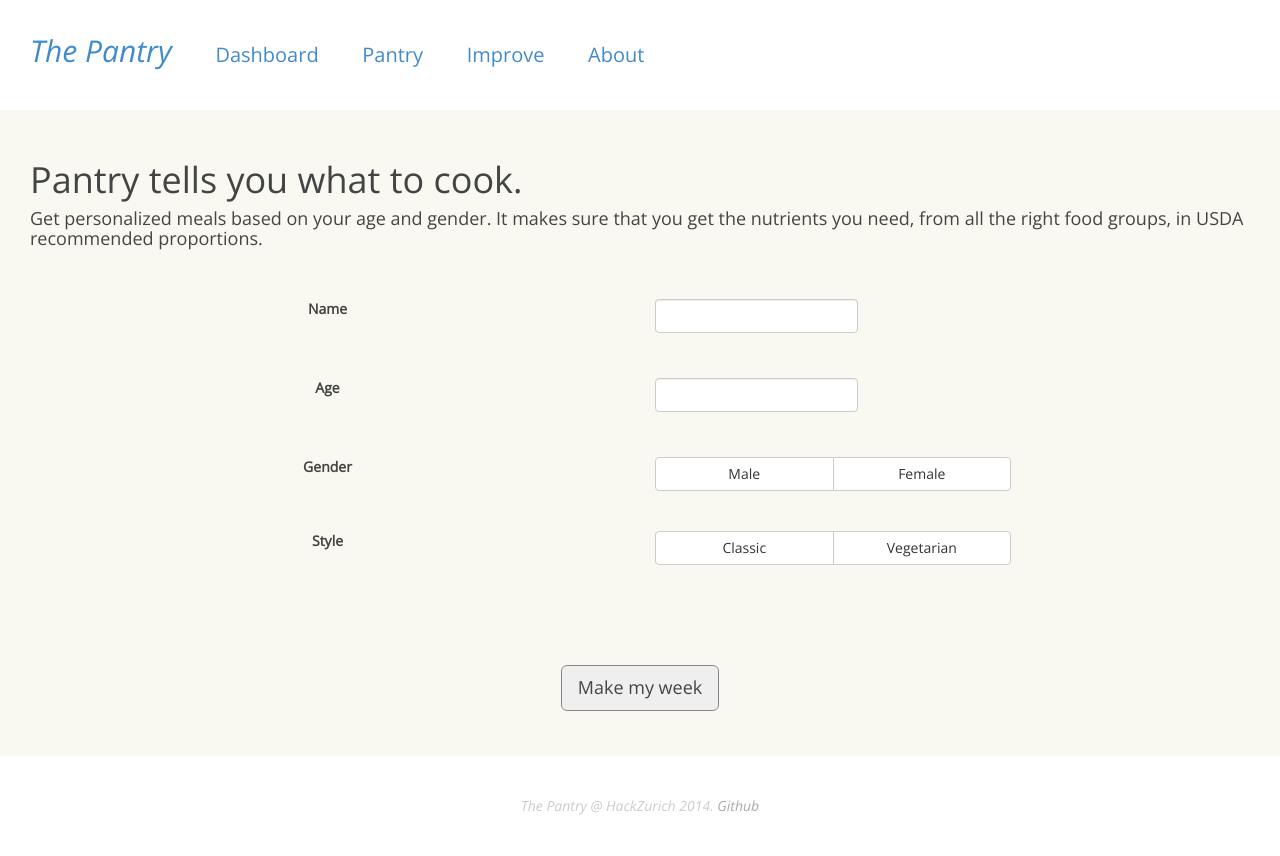
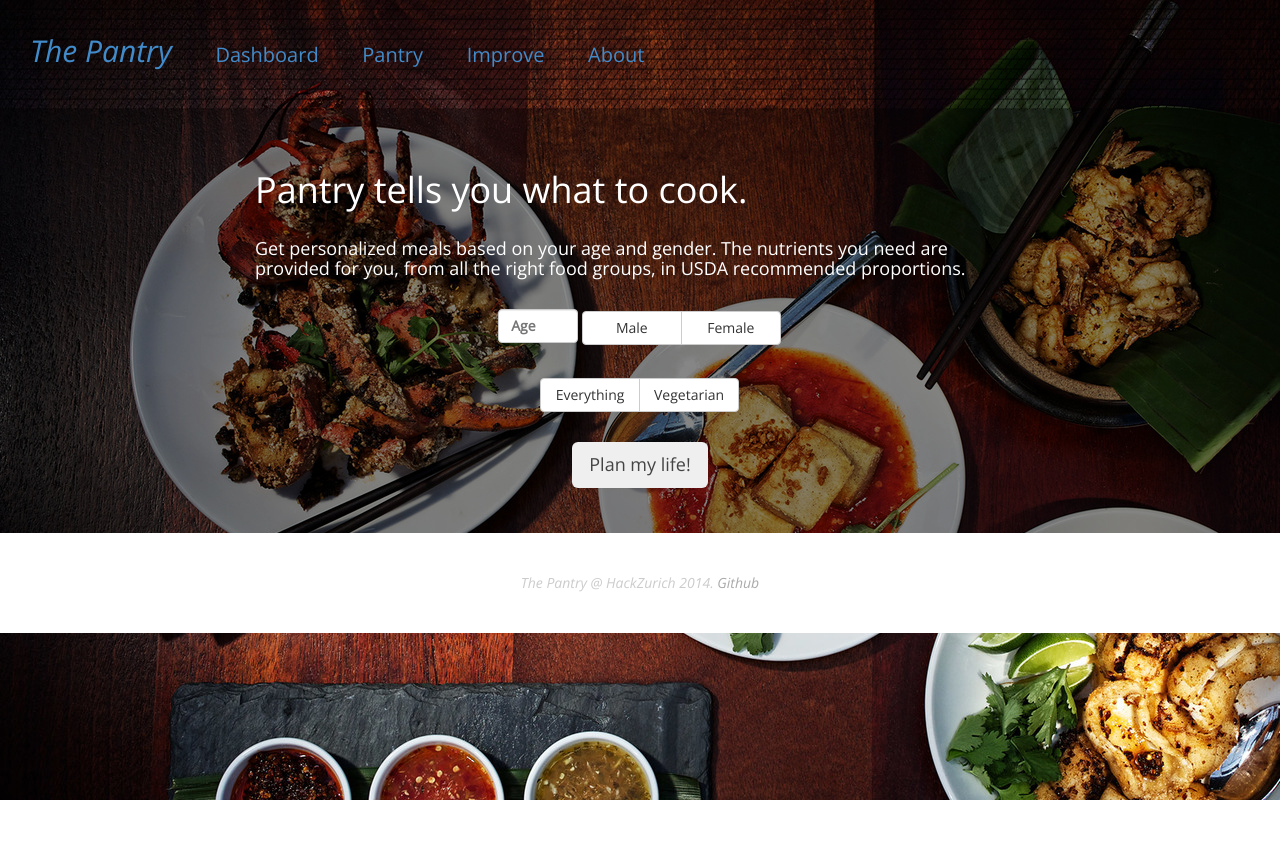
Before and after one commit to create/foodplan, a Django app: page / in a window 1280 px wide. After the commit the page ends 800 px from the top, so only its background shows below. Run offline with Django 3.2, Linux system fonts and the light colour scheme; parts of the project's set-up code (start-up, migrations or seed data) failed here and were passed over; some libraries are stand-ins or nearby versions.

Commit message:
Homepage style

```diff
--- a/static/css/core.css
+++ b/static/css/core.css
@@ -9,7 +9,9 @@ body > div, header, footer {
 }
 header {
     background: white;
-
+    background: url('../img/background.jpg');
+    background-size: cover;
+    background-position: top;
 }
 .logo {
     font-style: italic;
@@ -70,9 +72,6 @@ input[type=number] {
     width: 60%;
 }
 
-.btn-submit {
-    border-color: #888;
-}
 
 .yummly-id {
     width: 50%;
--- a/templates/home.html
+++ b/templates/home.html
@@ -3,47 +3,56 @@
 
 {% block title %}Home{% endblock %}
 
+{% block custom_css %}
+<style>
+body {
+    background-color: transparent;
+    background-image: url('{% static "img/background.jpg" %}');
+}
+header {
+    background-image: url('{% static "img/small_steps.png" %}');
+    background-size: auto;
+    background-position: bottom;
+}
+.content {
+    background-image: url('{% static "img/shade.png" %}');
+}
+.content .container {
+    max-width: 800px;
+    color: white;
+}
+.content form {
+    color: #444444;
+}
+h1, h2, h3, h4, h5, h6, p {
+    margin-top: 30px;
+    margin-bottom: 30px;
+}
+form {
+    text-align: center;
+}
+.btn-group {
+    width: 200px;
+}
+.row {
+    margin-bottom: 30px;
+    margin-top: 30px;
+}
+</style>
+{% endblock %}
+
 {% block page_content %}
-
-<h1>Pantry tells you what to cook.</h1>
-<h4>Get personalized meals based on your age and gender. It makes sure that you get the nutrients you need, from all the right food groups, in USDA recommended proportions.</h4>
+<div class="container">
+    <h1>Pantry tells you what to cook.</h1>
+    <h4>Get personalized meals based on your age and gender. The nutrients you need are provided for you, from all the right food groups, in USDA recommended proportions.</h4>
 
 
-<form method="post" action="dashboard">
-    <div class="form-group">
+    <form method="post" action="dashboard" class="info">
 
-        <div class="row">
-            <div class="col-md-6 col-prefs text-center">
-                <label for="formGroupInputLarge">
-                Name
+            <div class="row">
+                <label>
+                    <input type="number" min="5" class="form-control input" placeholder="Age" name="age">
                 </label>
-            </div>
-            <div class="col-md-6 col-prefs">
-                <label>
-                    <input type="text" class="form-control input" placeholder="" name="name">
-                </label>
-            </div>
-        </div>
-        <div class="row">
-            <div class="col-md-6 col-prefs text-center">
-                <label for="formGroupInputLarge">
-                Age
-                </label>
-            </div>
-            <div class="col-md-6 col-prefs">
-                <label>
-                    <input type="text" class="form-control input" placeholder="" name="age">
-                </label>
-            </div>
-        </div>
-
-        <div class="row">
-            <div class="col-md-6 col-prefs text-center">
-                <label for="formGroupInputLarge">
-                Gender
-                </label>
-            </div>
-            <div class="col-md-6 col-prefs">
                 <div class="btn-group btn-group-prefs" data-toggle="buttons">
                     <label class="btn btn-default btn-prefs">
                         <input type="radio" name="gender" value="m">Male
@@ -53,18 +62,11 @@
                     </label>
                 </div>
             </div>
-        </div>
-        <div class="row">
-            <div class="col-md-6 col-prefs text-center">
-                <label for="formGroupInputLarge">
-                Style
-                </label>
-            </div>
-            <div class="col-md-6 col-prefs">
+            <div class="row">
                 <div class="btn-group btn-group-prefs" data-toggle="buttons">
                     <label class="btn btn-default btn-prefs">
                         <input type="radio" name="style" value="classic">
-                        Classic
+                        Everything
                     </label>
                     <label class="btn btn-default btn-prefs">
                         <input type="radio" name="style" value="vegetarian">
@@ -72,15 +74,11 @@
                     </label>
                 </div>
             </div>
+        <div class="form-group text-center">
+            <button type="submit" class="btn btn-lg btn-submit">Plan my life!</button>
         </div>
-        <div class="row">
-        </div>
-    </div>
-    <div class="form-group top-buffer text-center">
-        <button type="submit" class="btn btn-lg btn-submit">Make my week</button>
-    </div>
 
-    {% csrf_token %}
-</form>
-
+        {% csrf_token %}
+    </form>
+</div>
 {% endblock %}
```
Also changed, not shown: static/img/background.jpg (added), static/img/shade.png (added), static/img/small_steps.png (added).
